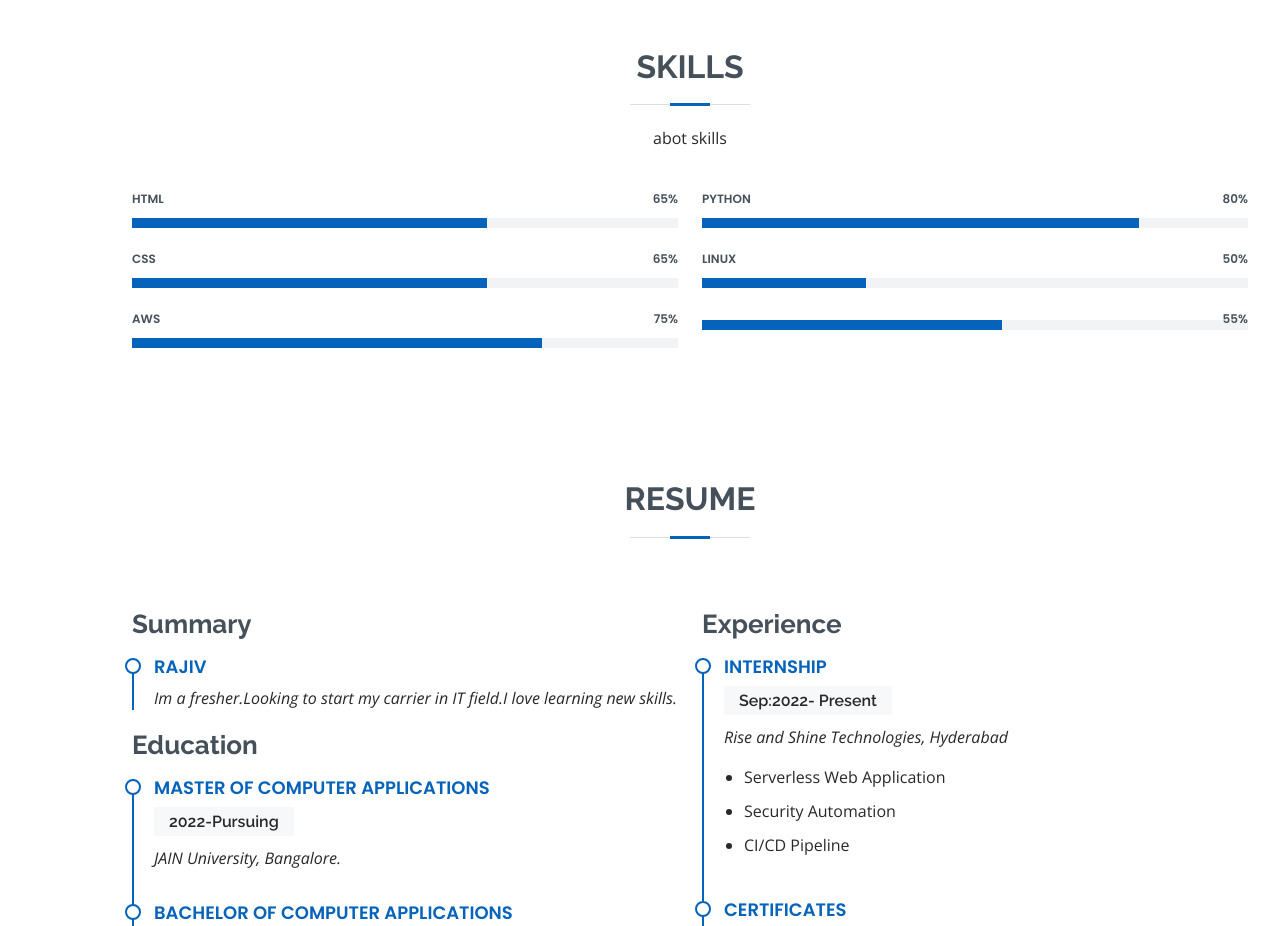
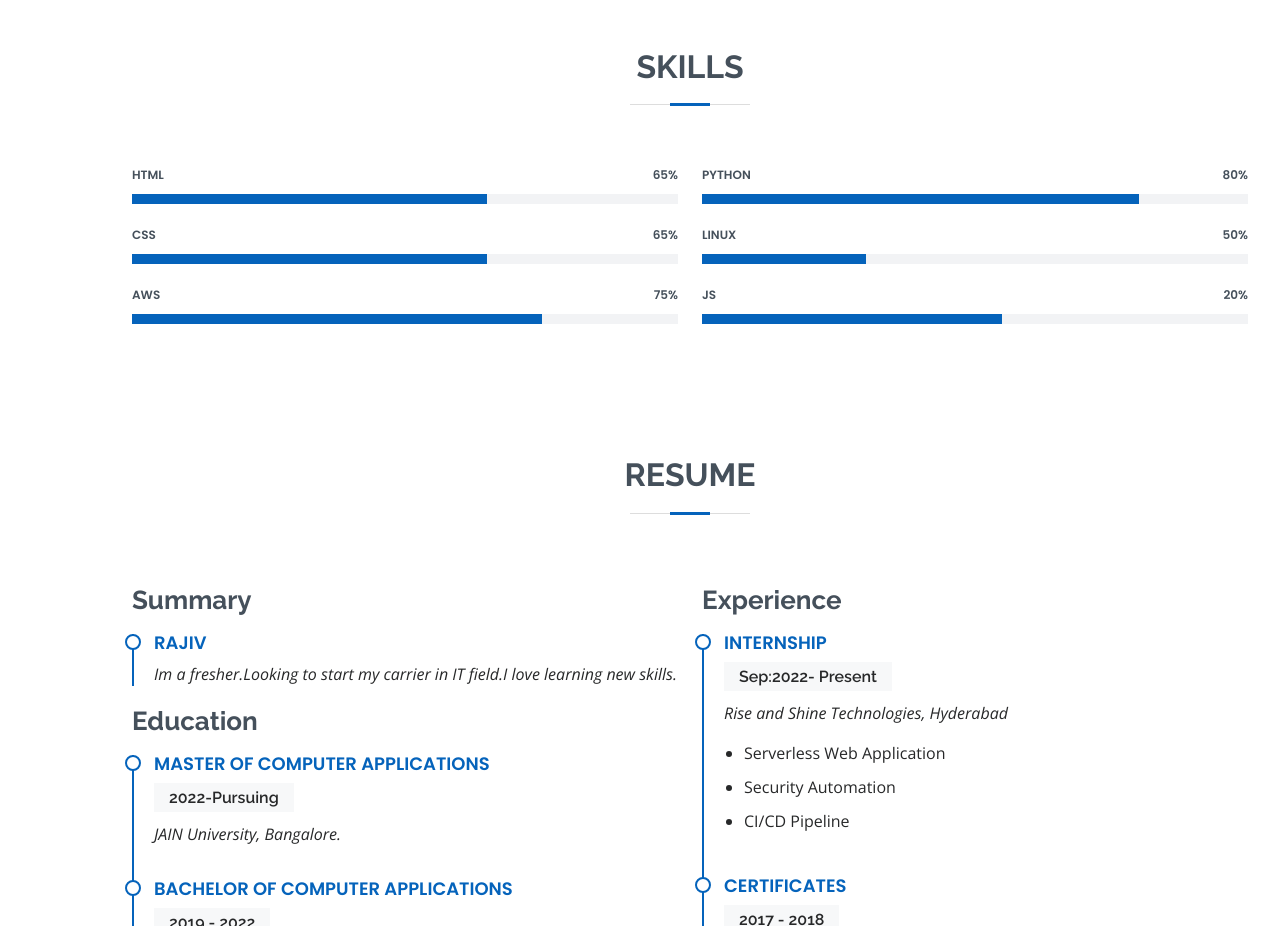
Before and after one commit to Rajiv2300/rajiv2300.github.io, a plain HTML site: page index.html in a window 1280 px wide. Shown: the part 1480-2406 px from the top of the page. Drawn offline with nearby package versions, Linux system fonts and the light colour scheme.

Commit message:
Update index.html

```diff
--- a/index.html
+++ b/index.html
@@ -127,7 +127,7 @@
 
         <div class="section-title">
           <h2>Skills</h2>
-          <p> abot skills</p>
+          <p> </p>
         </div>
 
         <div class="row skills-content">
@@ -174,7 +174,7 @@
             </div>
 
             <div class="progress">
-              <span class="skill"> <i class="val">55%</i></span>
+              <span class="skill"> JS<i class="val">20%</i></span>
               <div class="progress-bar-wrap">
                 <div class="progress-bar" role="progressbar" aria-valuenow="55" aria-valuemin="0" aria-valuemax="100"></div>
               </div>
```
